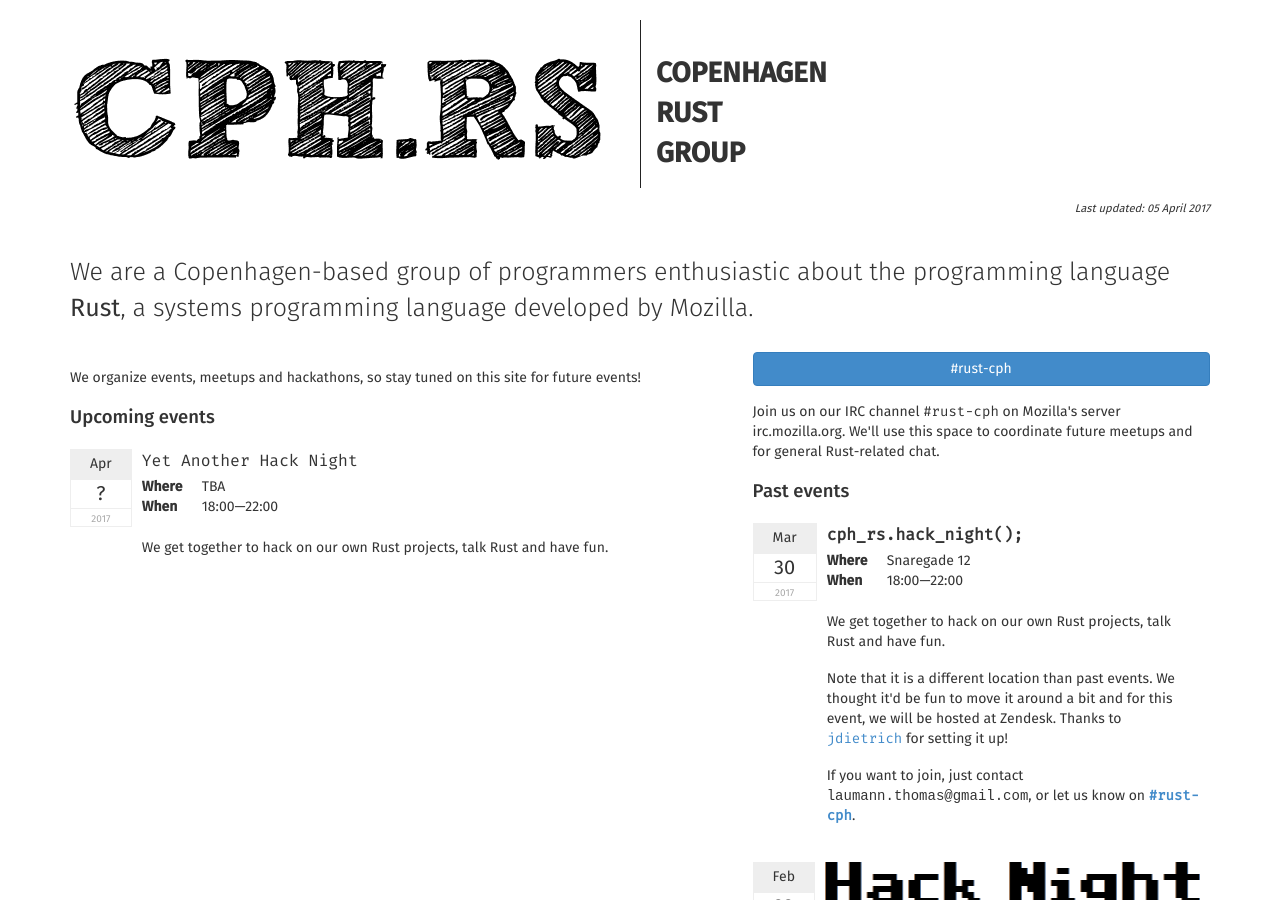
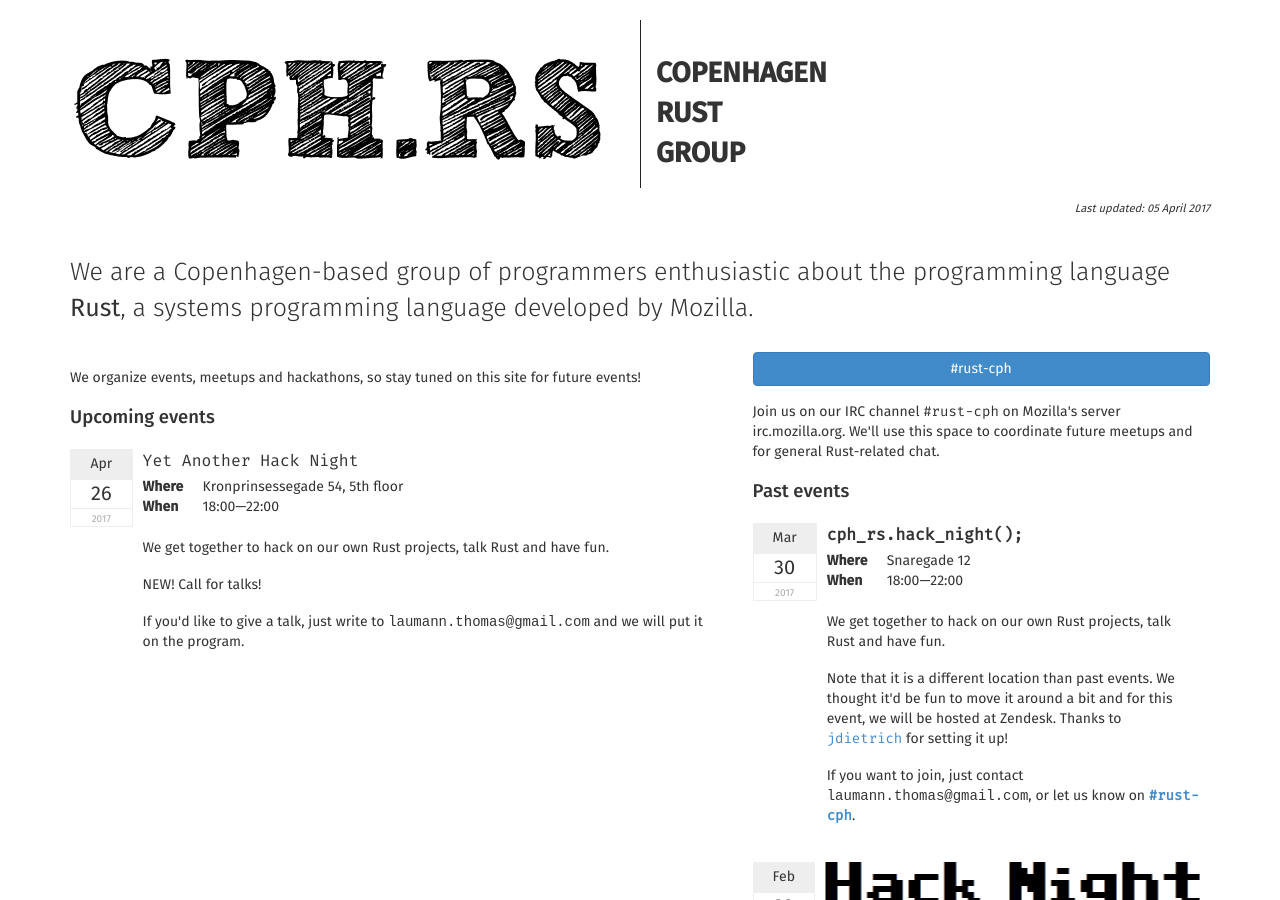
Before and after one commit to laumann/cph.rs, a Jekyll site: the page built from index.html, in a window 1280 px wide and 900 px high. Built offline with Jekyll 4.4.1, drawn with Linux system fonts in a browser that asks for light colours; Markdown is read by kramdown in place of the engine named in the settings.

Commit message:
Announce April hack night

```diff
--- a/index.html
+++ b/index.html
@@ -22,7 +22,7 @@ title: The Copenhagen Rust Group
 	<article class="event">
 	  <div class="event-date">
 	    <p class="event-month">Apr</p>
-            <p class="event-day">?</p>
+            <p class="event-day">26</p>
             <p class="event-year">2017</p>
 	  </div>
 	  <div class="event-desc">
@@ -32,7 +32,7 @@ title: The Copenhagen Rust Group
 
 	    <dl class="dl-horizontal">
 	      <dt>Where</dt>
-	      <dd>TBA</dd>
+	      <dd>Kronprinsessegade 54, 5th floor</dd>
 
 	      <dt>When</dt>
 	      <dd>18:00&mdash;22:00</dd>
@@ -40,6 +40,13 @@ title: The Copenhagen Rust Group
 
 	    <p>We get together to hack on our own Rust projects, talk
 	    Rust and have fun.</p>
+
+	    <p>NEW! Call for talks!</p>
+
+	    <p>If you'd like to give a talk, just write
+	    to <kbd>laumann.thomas</kbd><!-- space
+	    --><kbd>@</kbd><!-- more space --><kbd>gmail.com</kbd> and
+	    we will put it on the program.</</p>
          </div>
 	</article>
 
```
